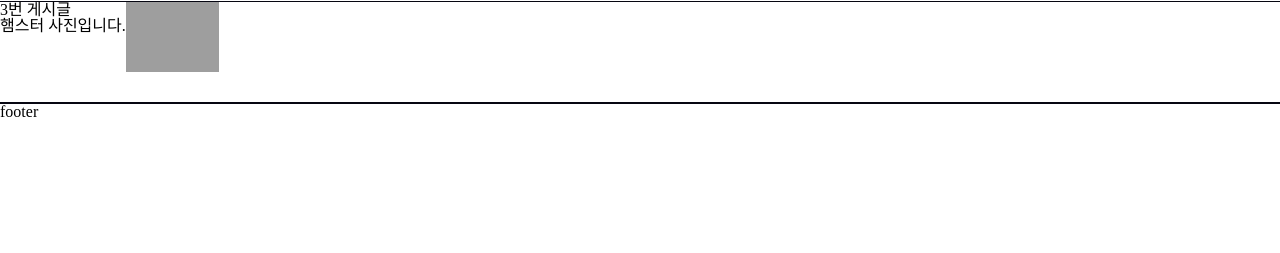
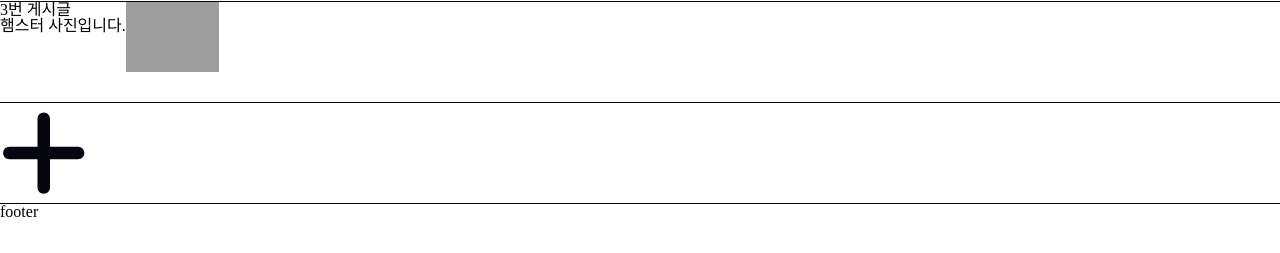
Before and after one commit to byeongjaeyu/blog, a Next.js app: page /blog/main/bj in a window 1280 px wide. Shown: the part 277-530 px from the top of the page. Built offline with nearby package versions, Linux system fonts and the light colour scheme; grey boxes are pictures that could not be loaded.

Commit message:
blogpreview interface수정, write에 ckeditor 집어넣어야함.

```diff
--- a/next.config.js
+++ b/next.config.js
@@ -2,6 +2,18 @@
 const nextConfig = {
   reactStrictMode: true,
   swcMinify: true,
+  async redirects() {
+    return [
+      {
+        source: '/index',
+        destination: '/main',
+        permanent: true,
+      }
+    ]
+  },
+  async rewrites() {
+    return []
+  }
 }
 
 module.exports = nextConfig
--- a/package.json
+++ b/package.json
@@ -31,6 +31,9 @@
     "@ckeditor/ckeditor5-theme-lark": "^35.1.0",
     "@ckeditor/ckeditor5-typing": "^35.1.0",
     "@ckeditor/ckeditor5-upload": "^35.1.0",
+    "@fortawesome/fontawesome-svg-core": "^6.2.0",
+    "@fortawesome/free-solid-svg-icons": "^6.2.0",
+    "@fortawesome/react-fontawesome": "^0.2.0",
     "classnames": "^2.3.1",
     "next": "12.2.5",
     "react": "18.2.0",
--- a/src/components/common/article/preview.tsx
+++ b/src/components/common/article/preview.tsx
@@ -2,11 +2,12 @@ import { EColor } from "@defines/css";
 import { BlogMainProps } from "@pages/blog/main/[name]"
 import classNames from "classnames";
 
-export function PreviewTable(props: BlogMainProps) {
+type PrecviewTableProps = Omit<BlogMainProps, "name">
+
+export function PreviewTable(props: PrecviewTableProps) {
     const {
         articles
     } = props;
-    console.log(articles);
     return (
         <>
             <div className={classNames('preview-table-wrapper')}>
--- a/src/pages/_app.tsx
+++ b/src/pages/_app.tsx
@@ -1,6 +1,10 @@
 import '../../styles/reset.css'
+import "@fortawesome/fontawesome-svg-core/styles.css";
+import { config } from "@fortawesome/fontawesome-svg-core";
 import { Layout } from '@components/common/layout/layout'
 import type { AppProps } from 'next/app'
+
+config.autoAddCss = false;
 
 function MyApp({ Component, pageProps }: AppProps) {
   return (
--- a/src/pages/blog/main/[name].tsx
+++ b/src/pages/blog/main/[name].tsx
@@ -1,9 +1,13 @@
 import React from "react";
-import { useRouter } from "next/router";
 import { GetServerSideProps } from "next";
 import { PreviewTable } from "@components/common/article/preview";
+import { FontAwesomeIcon } from "@fortawesome/react-fontawesome";
+import { faPlus } from "@fortawesome/free-solid-svg-icons";
+import { EColor } from "@defines/css";
+import { useRouter } from "next/router";
 
 export interface BlogMainProps {
+    name: string,
     articles: {
         title: string,
         description: string,
@@ -13,12 +17,21 @@ export interface BlogMainProps {
 }
 
 export default function BlogMain(props: BlogMainProps) {
+    const router = useRouter();
     const {
+        name,
         articles,
     } = props
     return (
         <>
             <PreviewTable articles={articles}/>
+            <FontAwesomeIcon
+                    icon={faPlus}
+                    style={{ fontSize:100, color:EColor.BLACK }}
+                    onClick={() => {
+                        router.push(`/blog/write/${name}`);
+                    }}
+            />
         </>
     )
 };
@@ -47,5 +60,5 @@ export const getServerSideProps: GetServerSideProps = async(context) => {
             uploadDate: '어제',
         },
     ]
-    return { props: {articles} }
+    return { props: {name, articles} }
 }
```
Also changed, not shown: src/pages/blog/write/[name].tsx (added, +14 -0 lines), .eslintrc.json, 1 other file (tests, documents, lock files or other folders).
